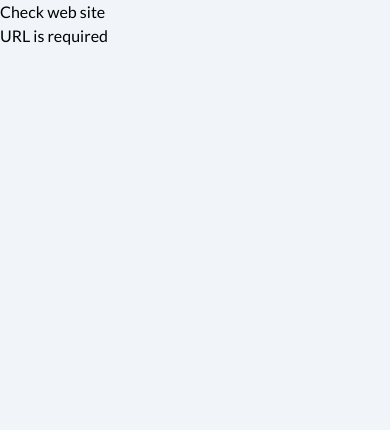
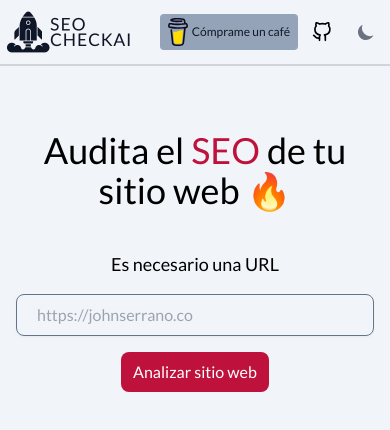
Before and after one commit to johnsi15/seocheck-ai, a Next.js app: page /auditar-seo in a window 390 px wide. Shown: the top 430 px of the page. Built offline with nearby package versions, Linux system fonts and the light colour scheme.

Commit message:
Add submit button and spinner

```diff
--- a/src/app/actions.ts
+++ b/src/app/actions.ts
@@ -15,5 +15,6 @@
     return { message: 'Por favor ingrese una URL valida' }
   }
 
+  // console.log('ok...')
   redirect(`/auditar-seo?url=${url}`)
 }
--- a/src/app/auditar-seo/page.tsx
+++ b/src/app/auditar-seo/page.tsx
@@ -1,4 +1,5 @@
 import { Header } from '@/components/Header'
+import { WebAuditForm } from '@/components/WebAuditForm'
 import { webScraping } from '@/lib/scrapingPly'
 
 export default async function AuditSeo({
@@ -8,12 +9,18 @@
 }) {
   const { url } = searchParams
 
-  if (!url || Array.isArray(url)) {
+  if (!url || typeof url !== 'string' || !url.startsWith('https://')) {
     return (
-      <div>
-        <h1>Check web site</h1>
-        <p>URL is required</p>
-      </div>
+      <>
+        <Header />
+        <main className='flex flex-col items-center pt-16 pb-10 px-4 md:px-0 w-full md:m-auto md:w-[700px]'>
+          <h1 className='text-4xl dark:text-slate-200 mb-10 text-center'>
+            Audita el <span className='dark:text-rose-600 text-rose-700'>SEO</span> de tu sitio web 🔥
+          </h1>
+          <p className='mb-4 text-lg'>Es necesario una URL</p>
+          <WebAuditForm />
+        </main>
+      </>
     )
   }
 
--- /dev/null
+++ b/src/components/Spinner.module.css
@@ -0,0 +1,36 @@
+.container {
+  --uib-size: 55px;
+  --uib-color: white;
+  --uib-speed: 1.3s;
+  --uib-bg-opacity: .1;
+  height: calc(var(--uib-size) * (2.1 / 5));
+  width: var(--uib-size);
+  transform-origin: center;
+  overflow: visible;
+}
+
+.car {
+  fill: none;
+  stroke: var(--uib-color);
+  stroke-dasharray: 15, 85;
+  stroke-dashoffset: 0;
+  stroke-linecap: round;
+  animation: travel var(--uib-speed) linear infinite;
+  will-change: stroke-dasharray, stroke-dashoffset;
+  transition: stroke 0.5s ease;
+}
+
+.track {
+  stroke: var(--uib-color);
+  opacity: var(--uib-bg-opacity);
+}
+
+@keyframes travel {
+  0% {
+    stroke-dashoffset: 0;
+  }
+
+  100% {
+    stroke-dashoffset: 100;
+  }
+}
--- /dev/null
+++ b/src/components/Spinner.tsx
@@ -0,0 +1,30 @@
+import style from '@/components/Spinner.module.css'
+
+export function SpinnerInfinity() {
+  return (
+    <svg
+      className={style.container}
+      x='0px'
+      y='0px'
+      viewBox='0 0 55 23.1'
+      height='23.1'
+      width='55'
+      preserveAspectRatio='xMidYMid meet'
+    >
+      <path
+        className={style.track}
+        fill='none'
+        stroke-width='4'
+        pathLength='100'
+        d='M26.7,12.2c3.5,3.4,7.4,7.8,12.7,7.8c5.5,0,9.6-4.4,9.6-9.5C49,5,45.1,1,39.8,1c-5.5,0-9.5,4.2-13.1,7.8l-3.4,3.3c-3.6,3.6-7.6,7.8-13.1,7.8C4.9,20,1,16,1,10.5C1,5.4,5.1,1,10.6,1c5.3,0,9.2,4.5,12.7,7.8L26.7,12.2z'
+      />
+      <path
+        className={style.car}
+        fill='none'
+        stroke-width='4'
+        pathLength='100'
+        d='M26.7,12.2c3.5,3.4,7.4,7.8,12.7,7.8c5.5,0,9.6-4.4,9.6-9.5C49,5,45.1,1,39.8,1c-5.5,0-9.5,4.2-13.1,7.8l-3.4,3.3c-3.6,3.6-7.6,7.8-13.1,7.8C4.9,20,1,16,1,10.5C1,5.4,5.1,1,10.6,1c5.3,0,9.2,4.5,12.7,7.8L26.7,12.2z'
+      />
+    </svg>
+  )
+}
--- /dev/null
+++ b/src/components/SubmitButton.tsx
@@ -0,0 +1,18 @@
+import { useFormStatus } from 'react-dom'
+import { SpinnerInfinity } from '@/components/Spinner'
+
+export function SubmitButton() {
+  const { pending } = useFormStatus()
+
+  return (
+    <>
+      <button
+        disabled={pending}
+        className='h-full mb-2 px-3 py-2 md:px-6 md:py-3.5  rounded-lg duration-150 bg-rose-700 text-white dark:text-slate-200 dark:bg-rose-600 dark:hover:bg-rose-700 hover:bg-rose-600 active:shadow-lg md:w-2/5 disabled:opacity-75 disabled:cursor-not-allowed disabled:bg-rose-700'
+      >
+        {pending ? 'Analizando...' : 'Analizar sitio web'}
+      </button>
+      {pending && <SpinnerInfinity />}
+    </>
+  )
+}
--- a/src/components/WebAuditForm.tsx
+++ b/src/components/WebAuditForm.tsx
@@ -2,6 +2,7 @@
 
 import { useFormState } from 'react-dom'
 import { validateUrl } from '@/app/actions'
+import { SubmitButton } from '@/components/SubmitButton'
 
 const initialState = {
   message: '',
@@ -11,7 +12,7 @@
   const [state, formAction] = useFormState(validateUrl, initialState)
 
   return (
-    <form action={formAction} className='flex flex-col gap-4 items-center max-w-md m-auto relative'>
+    <form action={formAction} className='flex flex-col gap-4 items-center max-w-md w-full m-auto relative'>
       <input
         type='text'
         name='site'
@@ -20,9 +21,8 @@
         required
       />
       {state?.message && <p className='text-red-600 text-base mt-3'>{state?.message}</p>}
-      <button className='h-full px-3 py-2 md:px-6 md:py-3.5  rounded-lg duration-150 bg-rose-700 text-white dark:text-slate-200 dark:bg-rose-600 dark:hover:bg-rose-700 hover:bg-rose-600 active:shadow-lg md:w-2/5 disabled:opacity-75 disabled:cursor-not-allowed disabled:bg-rose-700'>
-        Analizar sitio web
-      </button>
+
+      <SubmitButton />
     </form>
   )
 }
```
